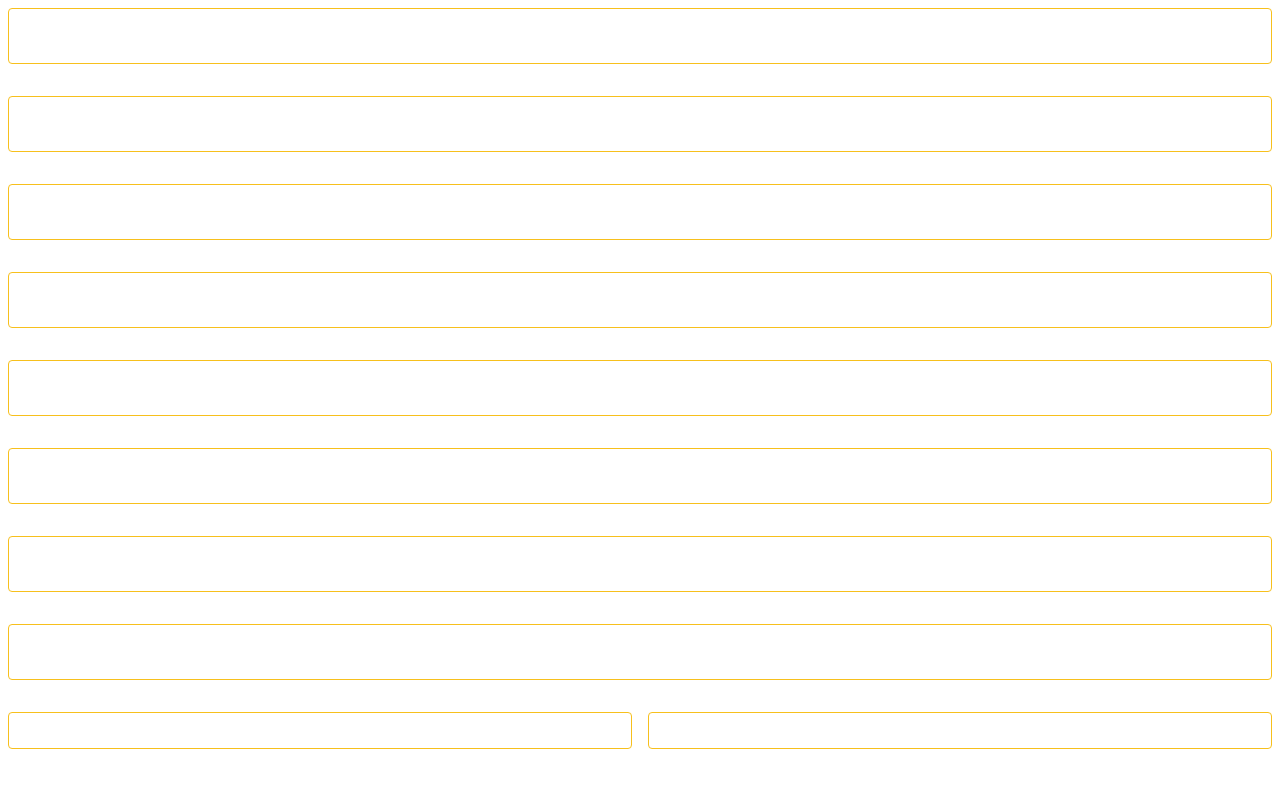
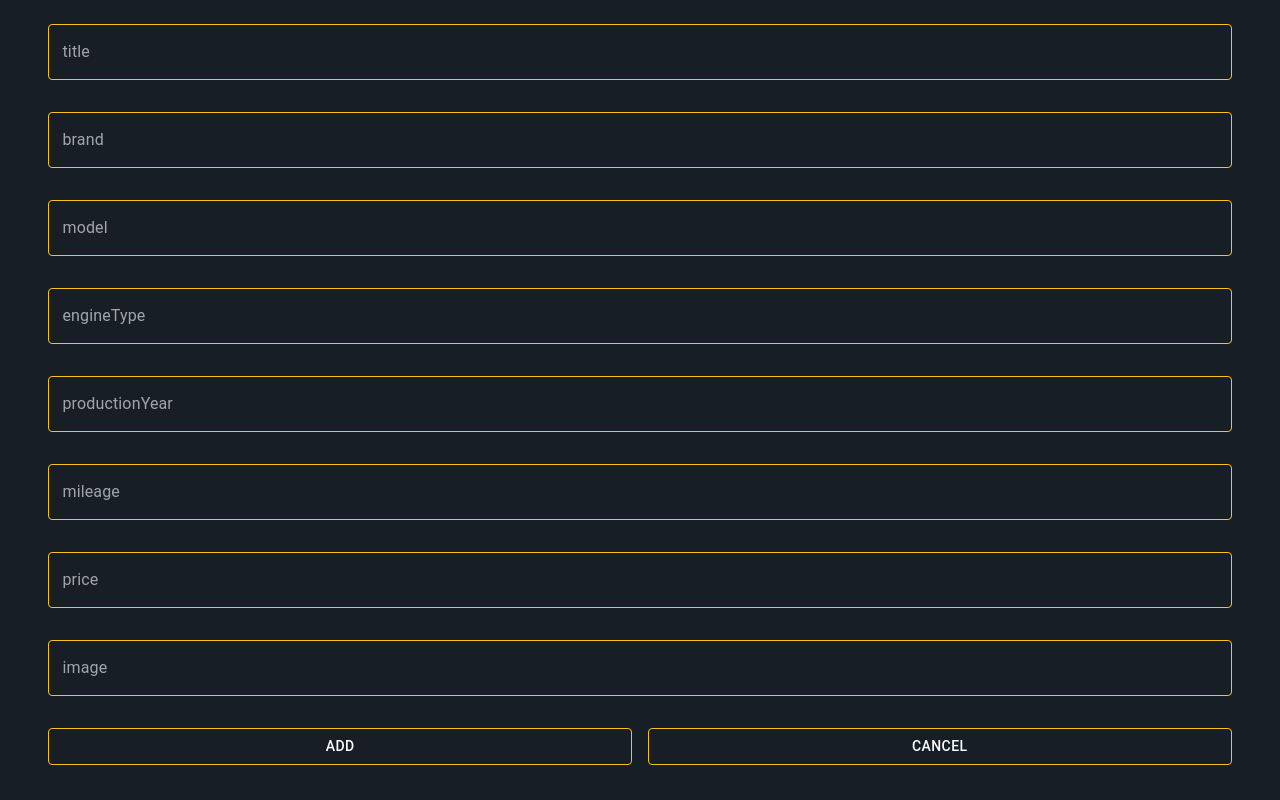
Before and after one commit to slavenstanic/mono-frontend-task, a React (Vite) app: page /add in a window 1280 px wide. Built offline with nearby package versions, Linux system fonts and the light colour scheme; no server answers.

Commit message:
Style update (#15)
* added background color

* updated add page

* updated edit page

* updated card

* displaying more cards on one page

* removed unused search field

```diff
--- a/index.html
+++ b/index.html
@@ -1,6 +1,11 @@
 <!doctype html>
 <html lang="en">
   <head>
+    <style>
+      body {
+        background-color: #181E26;
+      }
+    </style>
     <meta charset="UTF-8" />
     <meta name="viewport" content="width=device-width, initial-scale=1.0" />
     <title>Mono Frontend Task</title>
--- a/src/components/grid/AdCard.tsx
+++ b/src/components/grid/AdCard.tsx
@@ -11,7 +11,7 @@ interface AdCardProps {
 
 const Root = styled("div")(() => ({
 	backgroundColor: "#fff",
-	width: "11.25rem",
+	width: "14.275rem",
 	borderRadius: "0.5rem",
 }));
 const CardBody = styled("div")(() => ({
@@ -40,7 +40,7 @@ export const AdCard = ({ ad, onDelete, onEdit }: AdCardProps) => {
 			<img
 				style={{
 					width: "100%",
-					height: "120px",
+					height: "10rem",
 					objectFit: "cover",
 					borderRadius: "0.5rem 0.5rem 0 0",
 				}}
--- a/src/components/navbar/Navbar.tsx
+++ b/src/components/navbar/Navbar.tsx
@@ -1,13 +1,12 @@
 import { styled, Typography } from "@mui/material";
 import { Link } from "react-router-dom";
-import { SearchField } from "@/components/navbar/SearchField.tsx";
 import { AdButton } from "@/components/shared/AdButton.tsx";
 
 const Root = styled("div")(() => ({
 	width: "100%",
 	maxWidth: "73.9425rem",
 	display: "flex",
-	alignItems: "center",
+	justifyContent: "space-between",
 	gap: "1rem",
 }));
 
@@ -23,9 +22,8 @@ export const Navbar = () => {
 					lineHeight: "2rem",
 				}}
 			>
-				Mono
+				Mono Frontend
 			</Typography>
-			<SearchField />
 			<Link to="/add">
 				<AdButton customVariant="primary" content="Add" />
 			</Link>
--- a/src/components/navbar/SearchField.tsx
+++ /dev/null
@@ -1,42 +0,0 @@
-import { styled, TextField } from "@mui/material";
-
-const Root = styled("div")(() => ({
-	width: "100%",
-}));
-
-export const SearchField = () => {
-	return (
-		<Root>
-			<TextField
-				id="outlined-basic"
-				label="Search:"
-				variant="outlined"
-				type="text"
-				fullWidth
-				sx={{
-					"& .MuiInputBase-input": {
-						color: "#fff",
-					},
-					"& .MuiOutlinedInput-root": {
-						"& fieldset": {
-							borderColor: "#F7C01D",
-						},
-						"&:hover fieldset": {
-							borderColor: "#F7C01D",
-						},
-						"&.Mui-focused fieldset": {
-							borderColor: "#F7C01D",
-						},
-					},
-					"& .MuiInputLabel-root": {
-						color: "#fff",
-						opacity: "0.6",
-					},
-					"& label.Mui-focused": {
-						color: "#F7C01D",
-					},
-				}}
-			/>
-		</Root>
-	);
-};
--- a/src/pages/AddVehiclePage.tsx
+++ b/src/pages/AddVehiclePage.tsx
@@ -8,7 +8,11 @@ import { InputField } from "@/components/shared/InputField.tsx";
 import { resetForm, updateField } from "@/store/slices/vehicleFormSlice.ts";
 import type { RootState } from "@/store/store.ts";
 
-const Root = styled("div")(() => ({}));
+const Root = styled("div")(() => ({
+	display: "flex",
+	justifyContent: "center",
+	padding: "1rem",
+}));
 const ButtonContainer = styled("div")(() => ({
 	display: "flex",
 	gap: "1rem",
@@ -35,7 +39,13 @@ export const AddVehiclePage = () => {
 	return (
 		<Root>
 			<form
-				style={{ display: "flex", flexDirection: "column", gap: "2rem" }}
+				style={{
+					display: "flex",
+					flexDirection: "column",
+					gap: "2rem",
+					maxWidth: "73.9425rem",
+					width: "100%",
+				}}
 				onSubmit={handleSubmit}
 			>
 				{Object.entries(vehicle).map(([key, value]) => (
--- a/src/pages/EditVehiclePage.tsx
+++ b/src/pages/EditVehiclePage.tsx
@@ -10,7 +10,11 @@ import { InputField } from "@/components/shared/InputField.tsx";
 import { setForm, updateField } from "@/store/slices/vehicleFormSlice.ts";
 import type { RootState } from "@/store/store.ts";
 
-const Root = styled("div")(() => ({}));
+const Root = styled("div")(() => ({
+	display: "flex",
+	justifyContent: "center",
+	padding: "1rem",
+}));
 const ButtonContainer = styled("div")(() => ({
 	display: "flex",
 	gap: "1rem",
@@ -62,7 +66,13 @@ export const EditVehiclePage = () => {
 	return (
 		<Root>
 			<form
-				style={{ display: "flex", flexDirection: "column", gap: "2rem" }}
+				style={{
+					display: "flex",
+					flexDirection: "column",
+					gap: "2rem",
+					maxWidth: "73.9425rem",
+					width: "100%",
+				}}
 				onSubmit={handleSubmit}
 			>
 				{Object.entries(form).map(([key, value]) => (
--- a/src/pages/MainPage.tsx
+++ b/src/pages/MainPage.tsx
@@ -31,7 +31,7 @@ export const MainPage = () => {
 		(state: RootState) => state.adList,
 	);
 	const filters = useSelector((state: RootState) => state.filters.applied);
-	const pageSize = 5;
+	const pageSize = 8;
 	const from = (currentPage - 1) * pageSize;
 	const to = from + pageSize - 1;
 	const totalPages = Math.ceil(count / pageSize);
```
